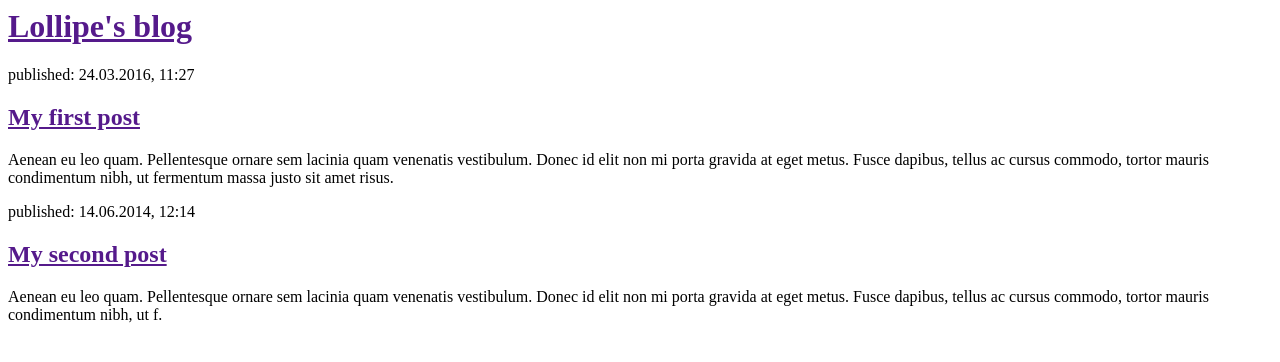
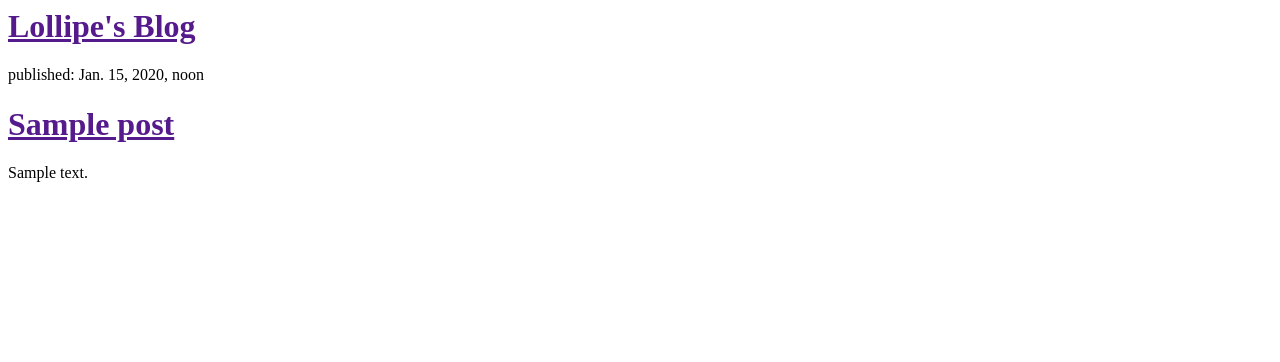
Before and after one commit to lollipe/my-first-blog, a Django app: template blog/templates/blog/post_list.html in a window 1280 px wide. Shown: the top 362 px of the page. Run offline with Django 3.2, Linux system fonts and the light colour scheme; the template is opened without the code that fills it: values that come from a table or form of the project are taken from there, others are empty; tables that the repository leaves empty hold one stand-in row (values such as "Sample post").

Commit message:
Mofified templates to display posts from database.

```diff
--- /dev/null
+++ b/blog/templates/blog/django template.html
@@ -0,0 +1,3 @@
+{% for post in posts %}
+    {{ post }}
+{% endfor %}
--- a/blog/templates/blog/post_list.html
+++ b/blog/templates/blog/post_list.html
@@ -1,22 +1,20 @@
 <html>
     <head>
-        <title>Lollipe's blog</title>
+        <title>Django Girls blog</title>
     </head>
     <body>
         <div>
-            <h1><a href="">Lollipe's blog</a></h1>
+            <h1><a href="">Lollipe's Blog</a></h1>
         </div>
 
         <div>
-            <p>published: 24.03.2016, 11:27</p>
-            <h2><a href="">My first post</a></h2>
-            <p>Aenean eu leo quam. Pellentesque ornare sem lacinia quam venenatis vestibulum. Donec id elit non mi porta gravida at eget metus. Fusce dapibus, tellus ac cursus commodo, tortor mauris condimentum nibh, ut fermentum massa justo sit amet risus.</p>
-        </div>
-
+    {% for post in posts %}
         <div>
-            <p>published: 14.06.2014, 12:14</p>
-            <h2><a href="">My second post</a></h2>
-            <p>Aenean eu leo quam. Pellentesque ornare sem lacinia quam venenatis vestibulum. Donec id elit non mi porta gravida at eget metus. Fusce dapibus, tellus ac cursus commodo, tortor mauris condimentum nibh, ut f.</p>
+        <p>published: {{ post.published_date }}</p>
+        <h1><a href="">{{ post.title }}</a></h1>
+        <p>{{ post.text|linebreaks }}</p>
+    </div>
+    {% endfor %}
         </div>
     </body>
 </html>
--- a/blog/views.py
+++ b/blog/views.py
@@ -1,4 +1,7 @@
 from django.shortcuts import render
+from django.utils import timezone
+from .models import Post
 
 def post_list(request):
-    return render(request, 'blog/post_list.html', {})
+    posts = Post.objects.filter(published_date__lte=timezone.now()).order_by('published_date')
+    return render(request, 'blog/post_list.html', {'posts': posts})
```
